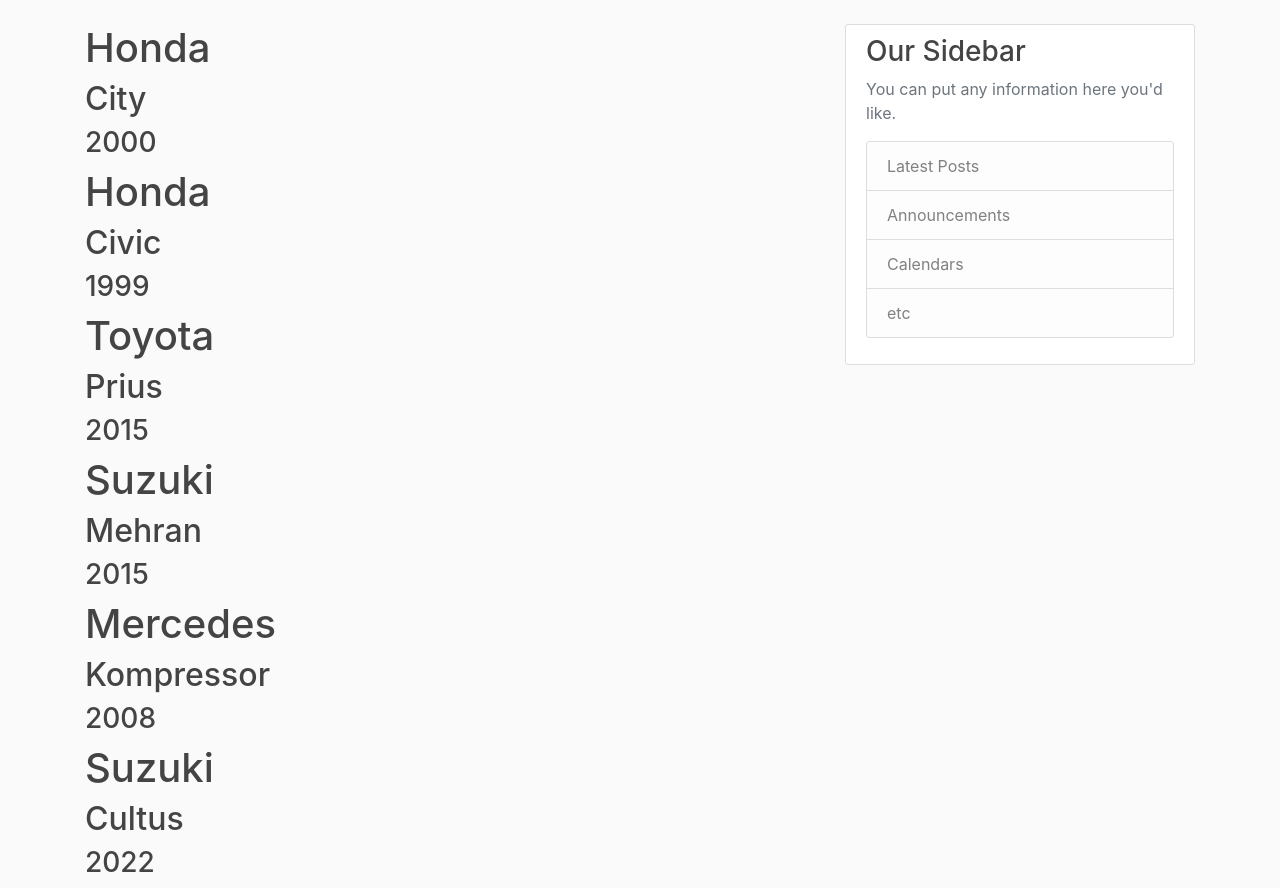
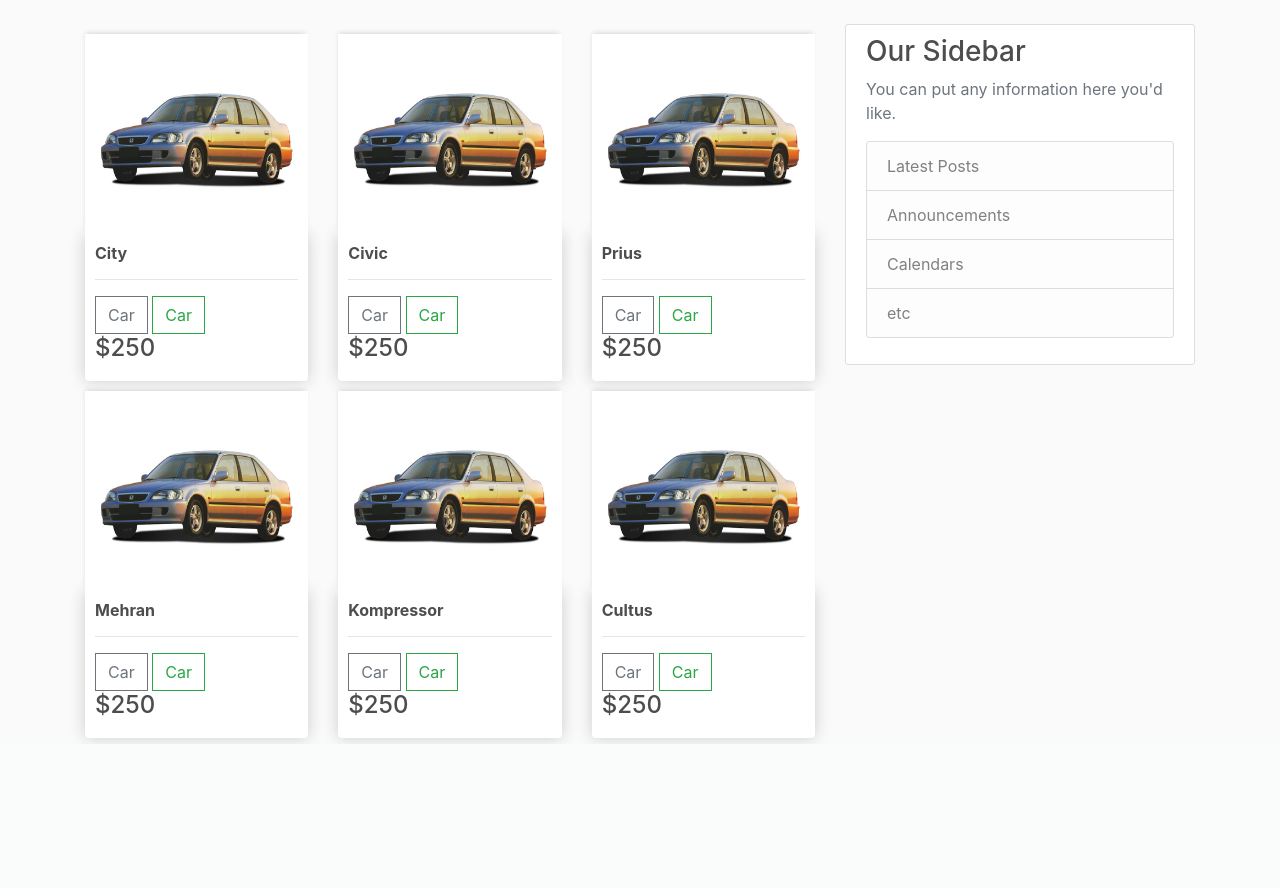
Before and after one commit to affan-ansari/car_rental, a Django app: page / in a window 1280 px wide. Shown: the part 56-944 px from the top of the page. After the commit the page ends 799 px from the top, so only its background shows below. Run offline with Django 3.2, Linux system fonts and the light colour scheme; data comes from the database, SQL or seed files in the repository; some libraries are stand-ins or nearby versions.

Commit message:
ok byeeee

```diff
--- /dev/null
+++ b/agency/static/agency/temp.css
@@ -0,0 +1,99 @@
+body{
+	background-color: hsl(0, 0%, 98%);
+}
+
+h1,h2,h3,h4,h5,h6{
+	color:hsl(0, 0%, 30%);
+}
+
+.box-element{
+	box-shadow:hsl(0, 0%, 80%) 0 0 16px;
+	background-color: #fff;
+	border-radius: 4px;
+	padding: 10px;
+}
+
+.thumbnail{
+	width: 100%;
+	height: 200px;
+	-webkit-box-shadow: -1px -3px 5px -2px rgba(214,214,214,1);
+    -moz-box-shadow: -1px -3px 5px -2px rgba(214,214,214,1);
+    box-shadow: -1px -3px 5px -2px rgba(214,214,214,1);
+}
+
+.product{
+	border-radius: 0 0 4px 4px;
+}
+
+.bg-dark{
+	background-color: #4f868c!important;
+}
+
+#cart-icon{
+	width:25px;
+	display: inline-block;
+	margin-left: 15px;
+}
+
+#cart-total{
+	display: block;
+	text-align: center;
+	color:#fff;
+	background-color: red;
+	width: 20px;
+	height: 25px;
+	border-radius: 50%;
+	font-size: 14px;
+}
+
+.col-lg-4, .col-lg-6, .col-lg-8, .col-lg-12{
+	margin-top: 10px;
+}
+
+.btn{
+	border-radius: 0;
+}
+
+.row-image{
+	width: 100px;
+}
+
+.form-field{
+	width:250px;
+	display: inline-block;
+	padding: 5px;
+}
+
+.cart-row{
+	display: flex;
+    align-items: flex-stretch;
+    padding-bottom: 10px;
+    margin-bottom: 10px;
+    border-bottom: 1px solid #ececec;
+
+}
+
+.quantity{
+	display: inline-block;
+	font-weight: 700;
+	padding-right:10px;
+
+
+}
+
+.chg-quantity{
+	width: 12px;
+	cursor: pointer;
+	display: block;
+	margin-top: 5px;
+	transition:.1s;
+}
+
+.chg-quantity:hover{
+	opacity: .6;
+}
+
+
+.hidden{
+	display: none!important;
+}
--- a/agency/templates/agency/base.html
+++ b/agency/templates/agency/base.html
@@ -10,7 +10,7 @@
     <link rel="stylesheet" href="https://maxcdn.bootstrapcdn.com/bootstrap/4.0.0/css/bootstrap.min.css" integrity="sha384-Gn5384xqQ1aoWXA+058RXPxPg6fy4IWvTNh0E263XmFcJlSAwiGgFAW/dAiS6JXm" crossorigin="anonymous">
 
     <link rel="stylesheet" type="text/css" href="{% static 'agency/main.css' %}">
-
+    <link rel="stylesheet" type="text/css" href="{% static 'agency/temp.css' %}">
     <title>Car Rental</title>
 </head>
 <body>
--- a/agency/templates/agency/home.html
+++ b/agency/templates/agency/home.html
@@ -1,9 +1,83 @@
 {% extends "agency/base.html" %}
+{% load static %}
+{% block content %}
+    <div class = "row">
+        {% for car in cars %}
+        <div class="col-lg-4">
+            <!-- car.img -->
+            <img class="thumbnail" src = "{% static 'agency/images/Honda_City_3rd_200.jpg' %}"/>
+            <div class ="box-element product">
+                <h6><strong>{{ car.name }}</strong></h6>
+                <hr>
+                <!-- agency-book-car -->
+                <a href="{% url 'agency-register-car' %}">
+                    <button class ="btn btn-outline-secondary add-btn">Car</button>
+                </a>
+                <a class ="btn btn-outline-success" href="#">Car</a>
+                <!-- car.fare -->
+                <h4 style ="display: inline-block,float: right">$250</h4>
+            </div>
+        </div>
+        {% endfor %}
+    </div>
 
-{% block content %}
-    {% for car in cars %}
-        <h1> {{ car.manufacturer }} </h1>
-        <h2> {{ car.name }} </h2>
-        <h3> {{ car.year }} </h3>
-    {% endfor %}
+
 {% endblock content %}
+
+ <!-- <div class="col-lg-4">
+            <img class="thumbnail" src = "{% static 'agency/images/1200px-96-98_Honda_Civic_LX_sedan.jpg' %}"/>
+            <div class ="box-element product">
+                <h6><strong>Honda Civic </strong></h6>
+                <hr>
+                <button class ="btn btn-outline-secondary add-btn">Book Car</button>
+                <a class ="btn btn-outline-success" href="#">View Car</a>
+                <h4 style ="display: inline-block,float: right">$300</h4>
+            </div>
+        </div>
+
+        <div class="col-lg-4">
+            <img class="thumbnail" src = "{% static 'agency/images/2020-toyota-prius-xle-gs-angular-front-exterior-view_100709350_l.jpg' %}"/>
+            <div class ="box-element product">
+                <h6><strong>Toyota Prius </strong></h6>
+                <hr>
+                <button class ="btn btn-outline-secondary add-btn">Book Car</button>
+                <a class ="btn btn-outline-success" href="#">View Car</a>
+                <h4 style ="display: inline-block,float: right">$450</h4>
+            </div>
+        </div>
+        <div class="col-lg-4">
+            <img class="thumbnail"  src = "{% static 'agency/images/c1.jpg' %}"/>
+            <div class ="box-element product">
+                <h6><strong>Suzuki Mehran </strong></h6>
+                <hr>
+                <button class ="btn btn-outline-secondary add-btn">Book Car</button>
+                <a class ="btn btn-outline-success" href="#">View Car</a>
+                <h4 style ="display: inline-block,float: right">$100</h4>
+            </div>
+        </div>
+
+        <div class="col-lg-4">
+            <img class="thumbnail" src = "{% static 'agency/images/836abe159a_640.jpg' %}"/>
+            <div class ="box-element product">
+                <h6><strong>Mercedes Kompressor </strong></h6>
+                <hr>
+                <button class ="btn btn-outline-secondary add-btn">Book Car</button>
+                <a class ="btn btn-outline-success" href="#">View Car</a>
+                <h4 style ="display: inline-block,float: right">$600</h4>
+            </div>
+        </div>
+
+        <div class="col-lg-4">
+            <img class="thumbnail" src = "{% static 'agency/images/unnamed.jpg' %}"/>
+            <div class ="box-element product">
+                <h6><strong>Suzuki Cultus </strong></h6>
+                <hr>
+                <button class ="btn btn-outline-secondary add-btn">Book Car</button>
+                <a class ="btn btn-outline-success" href="#">View Car</a>
+                <h4 style ="display: inline-block,float: right">$300</h4>
+            </div>
+        </div>
+    </div> -->
+<!-- <h1> {{ car.manufacturer }} </h1> -->
+        <!-- <h2> {{ car.name }} </h2> -->
+        <!-- <h3> {{ car.year }} </h3> -->
```
Also changed, not shown: agency/static/agency/images/1200px-96-98_Honda_Civic_LX_sedan.jpg (added), agency/static/agency/images/2020-toyota-prius-xle-gs-angular-front-exterior-view_100709350_l.jpg (added), agency/static/agency/images/836abe159a_640.jpg (added), agency/static/agency/images/Honda_City_3rd_200.jpg (added), agency/static/agency/images/c1.jpg (added), agency/static/agency/images/unnamed.jpg (added).
